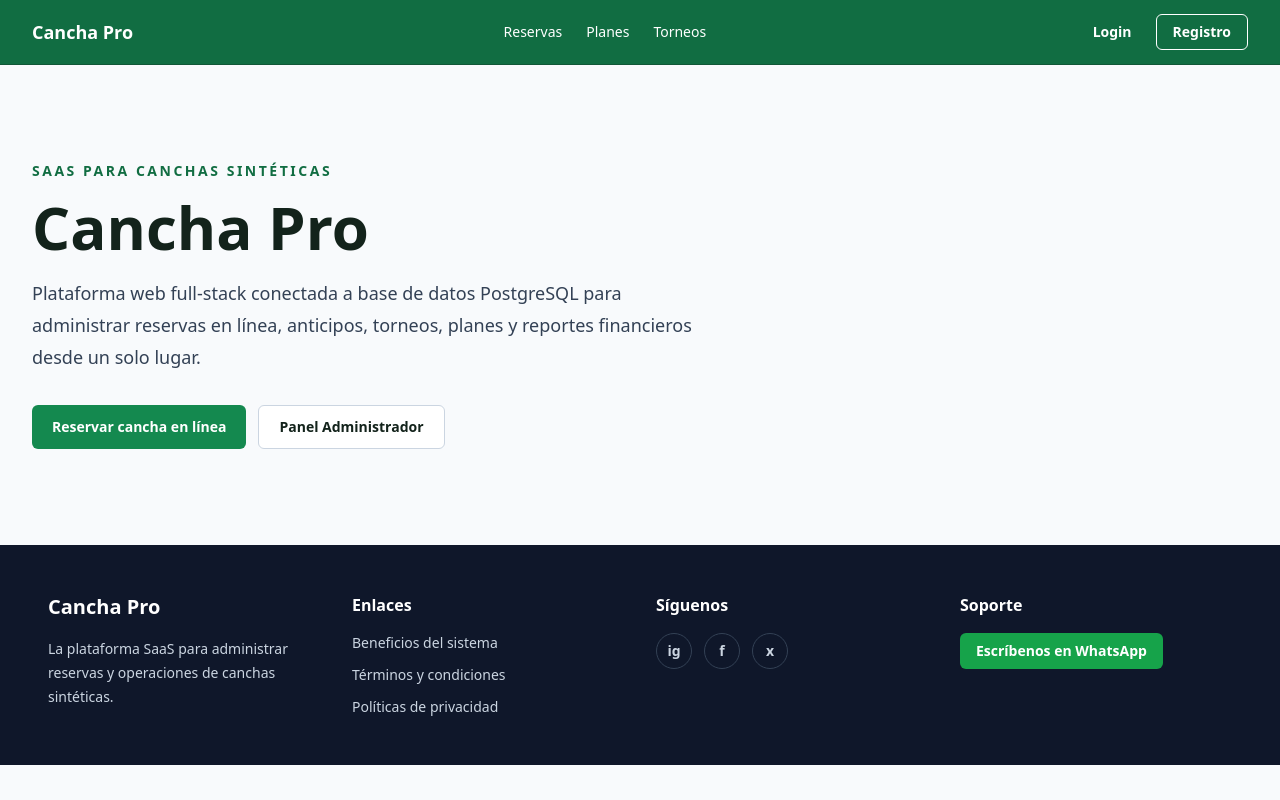
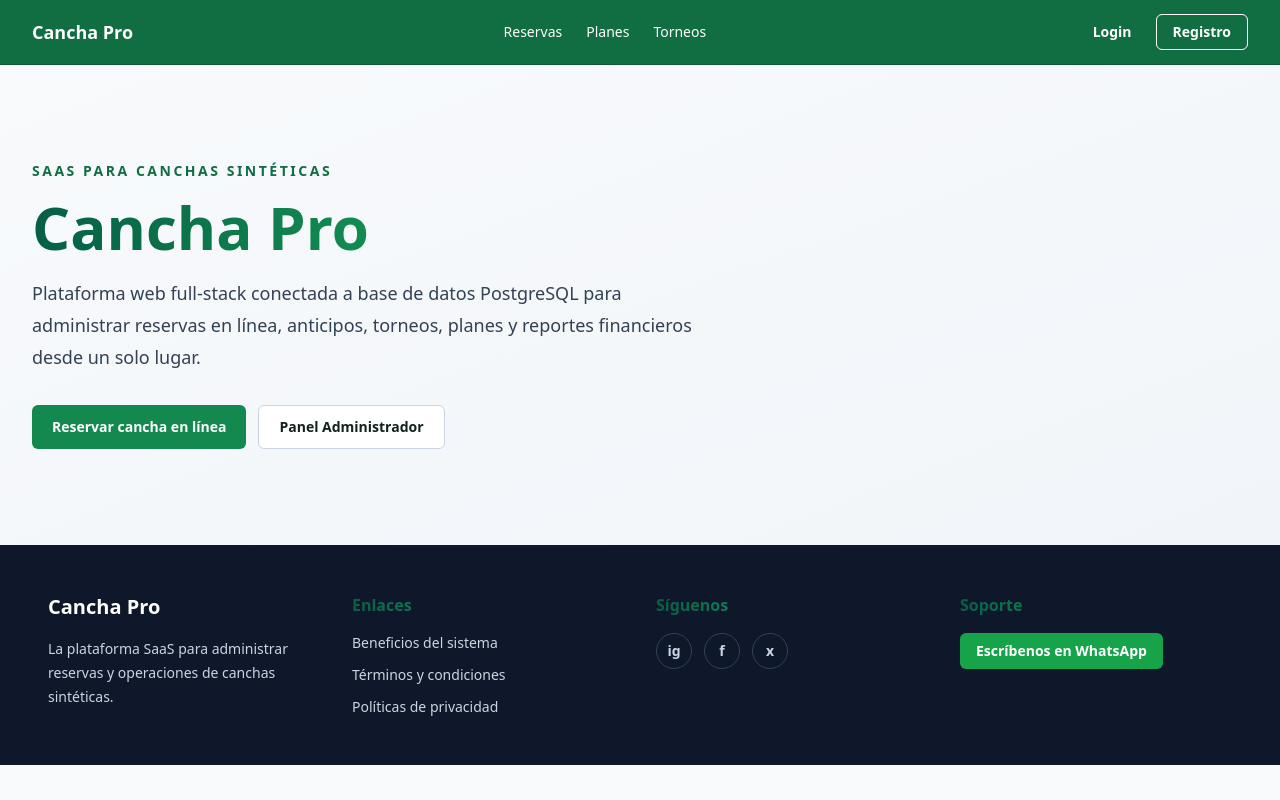
Before and after one commit to SamuelGc-py/Project_sintetica, a Next.js app: page / in a window 1280 px wide. Built offline with nearby package versions, Linux system fonts and the light colour scheme.

Commit message:
Apply SportTech hero styling

```diff
--- a/src/app/(public)/page.tsx
+++ b/src/app/(public)/page.tsx
@@ -16,12 +16,12 @@ const socialLinks = [
 export default function HomePage() {
   return (
     <MainLayout>
-      <section className="w-full px-4 py-16 md:px-8 md:py-24">
+      <section className="w-full bg-gradient-to-br from-slate-50 to-slate-100 px-4 py-16 md:px-8 md:py-24">
         <div className="max-w-3xl">
           <p className="mb-4 text-sm font-semibold uppercase tracking-[0.18em] text-brand-700">
             SaaS para Canchas Sintéticas
           </p>
-          <h1 className="text-4xl font-bold leading-tight text-ink md:text-6xl">
+          <h1 className="bg-gradient-to-r from-emerald-800 to-green-500 bg-clip-text text-4xl font-extrabold leading-tight text-transparent md:text-6xl">
             Cancha Pro
           </h1>
           <p className="mt-5 max-w-2xl text-lg leading-8 text-slate-700">
@@ -47,7 +47,7 @@ export default function HomePage() {
           </div>
 
           <div>
-            <h2 className="font-semibold text-white">Enlaces</h2>
+            <h2 className="bg-gradient-to-r from-emerald-800 to-green-500 bg-clip-text font-extrabold text-transparent">Enlaces</h2>
             <nav className="mt-4 flex flex-col gap-3 text-sm" aria-label="Enlaces del footer">
               {footerLinks.map((link) => (
                 <a key={link.href} className="transition-colors hover:text-white" href={link.href}>
@@ -58,7 +58,7 @@ export default function HomePage() {
           </div>
 
           <div>
-            <h2 className="font-semibold text-white">Síguenos</h2>
+            <h2 className="bg-gradient-to-r from-emerald-800 to-green-500 bg-clip-text font-extrabold text-transparent">Síguenos</h2>
             <div className="mt-4 flex gap-3">
               {socialLinks.map((social) => (
                 <a
@@ -76,7 +76,7 @@ export default function HomePage() {
           </div>
 
           <div>
-            <h2 className="font-semibold text-white">Soporte</h2>
+            <h2 className="bg-gradient-to-r from-emerald-800 to-green-500 bg-clip-text font-extrabold text-transparent">Soporte</h2>
             <a
               href="https://wa.me/573000000000"
               target="_blank"
```
